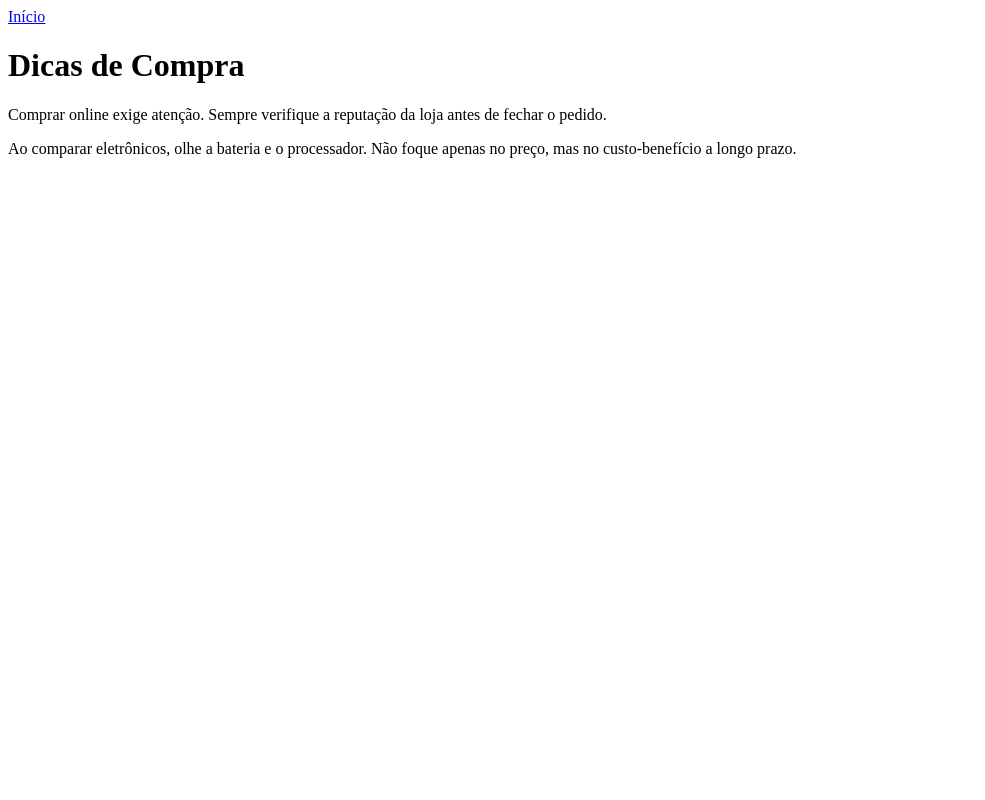
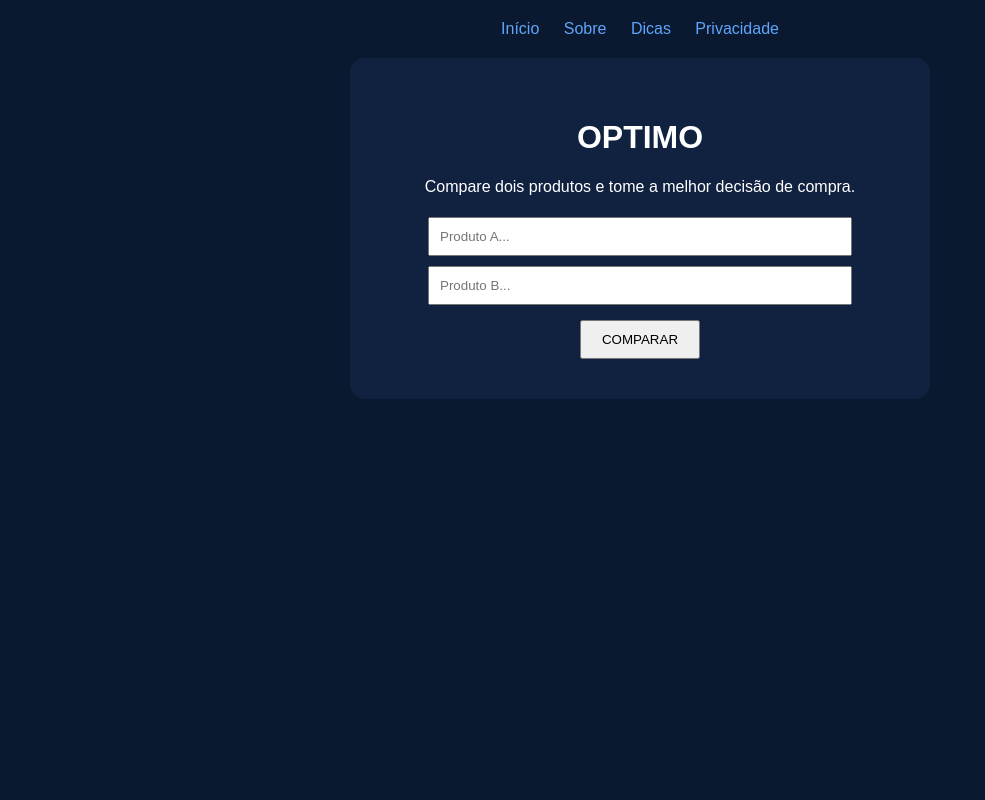
Before and after one commit to FischerTech86/saber-o-preco, a Flask app: page / in a window 1280 px wide. Shown: the whole page, without its empty margins (0-985 px from the left). Run offline with Flask 3, Linux system fonts and the light colour scheme.

Commit message:
Revamp index.html with new layout and styles

```diff
--- a/templates/index.html
+++ b/templates/index.html
@@ -1,10 +1,30 @@
 <!DOCTYPE html>
 <html lang="pt-br">
-<head><meta charset="UTF-8"><title>Dicas - OPTIMO</title></head>
+<head>
+    <meta charset="UTF-8">
+    <title>OPTIMO - Comparador de Preços</title>
+    <style>
+        body { margin: 0; min-height: 100vh; display: flex; flex-direction: column; align-items: center; background-color: #0a192f; color: white; font-family: sans-serif; }
+        .menu { margin: 20px; text-align: center; }
+        .menu a { color: #60a5fa; margin: 0 10px; text-decoration: none; }
+        .box-central { background: #112240; padding: 40px; border-radius: 15px; width: 90%; max-width: 500px; text-align: center; }
+    </style>
+</head>
 <body>
-    <nav><a href="/">Início</a></nav>
-    <h1>Dicas de Compra</h1>
-    <p>Comprar online exige atenção. Sempre verifique a reputação da loja antes de fechar o pedido.</p>
-    <p>Ao comparar eletrônicos, olhe a bateria e o processador. Não foque apenas no preço, mas no custo-benefício a longo prazo.</p>
+    <nav class="menu">
+        <a href="/">Início</a> <a href="/sobre">Sobre</a> <a href="/dicas">Dicas</a> <a href="/politica-privacidade">Privacidade</a>
+    </nav>
+    <div class="box-central">
+        <h1>OPTIMO</h1>
+        <p>Compare dois produtos e tome a melhor decisão de compra.</p>
+        <form action="/resultado" method="POST">
+            <input type="text" name="p1" placeholder="Produto A..." required style="padding: 10px; width: 80%; margin: 5px;">
+            <input type="text" name="p2" placeholder="Produto B..." required style="padding: 10px; width: 80%; margin: 5px;">
+            <br><button type="submit" style="padding: 10px 20px; margin-top: 10px; cursor: pointer;">COMPARAR</button>
+        </form>
+        {% if resultado %}
+        <div style="margin-top: 20px; padding: 15px; border: 1px solid #60a5fa; border-radius: 10px;">{{ resultado }}</div>
+        {% endif %}
+    </div>
 </body>
 </html>
```
